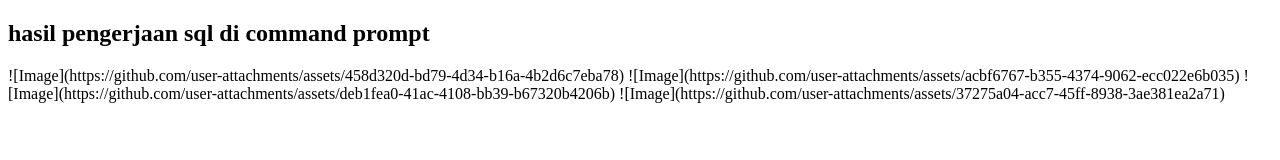
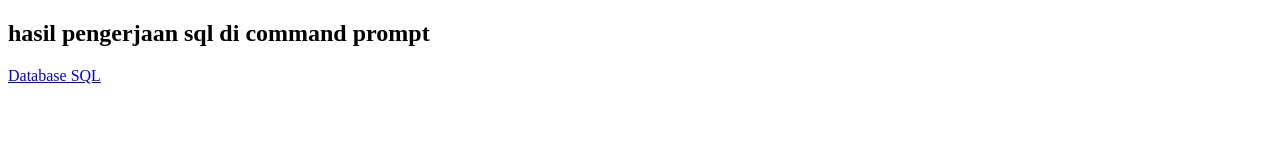
Before and after one commit to Sfslsblhysmn/Shafaa0023, a plain HTML site: page database-SQL.html in a window 1280 px wide. Drawn offline with Linux system fonts and the light colour scheme.

Commit message:
Update database-SQL.html

```diff
--- a/database-SQL.html
+++ b/database-SQL.html
@@ -5,9 +5,6 @@
 </head>
 <body>
   <h2>hasil pengerjaan sql di command prompt</h2>
-![Image](https://github.com/user-attachments/assets/458d320d-bd79-4d34-b16a-4b2d6c7eba78)
-![Image](https://github.com/user-attachments/assets/acbf6767-b355-4374-9062-ecc022e6b035)
-![Image](https://github.com/user-attachments/assets/deb1fea0-41ac-4108-bb39-b67320b4206b)
-![Image](https://github.com/user-attachments/assets/37275a04-acc7-45ff-8938-3ae381ea2a71)
+  <a href="https://github.com/Sfslsblhysmn/Shafaa0023/issues/1#issue-3039007324">Database SQL</a>
 </body>
 </html>
```
